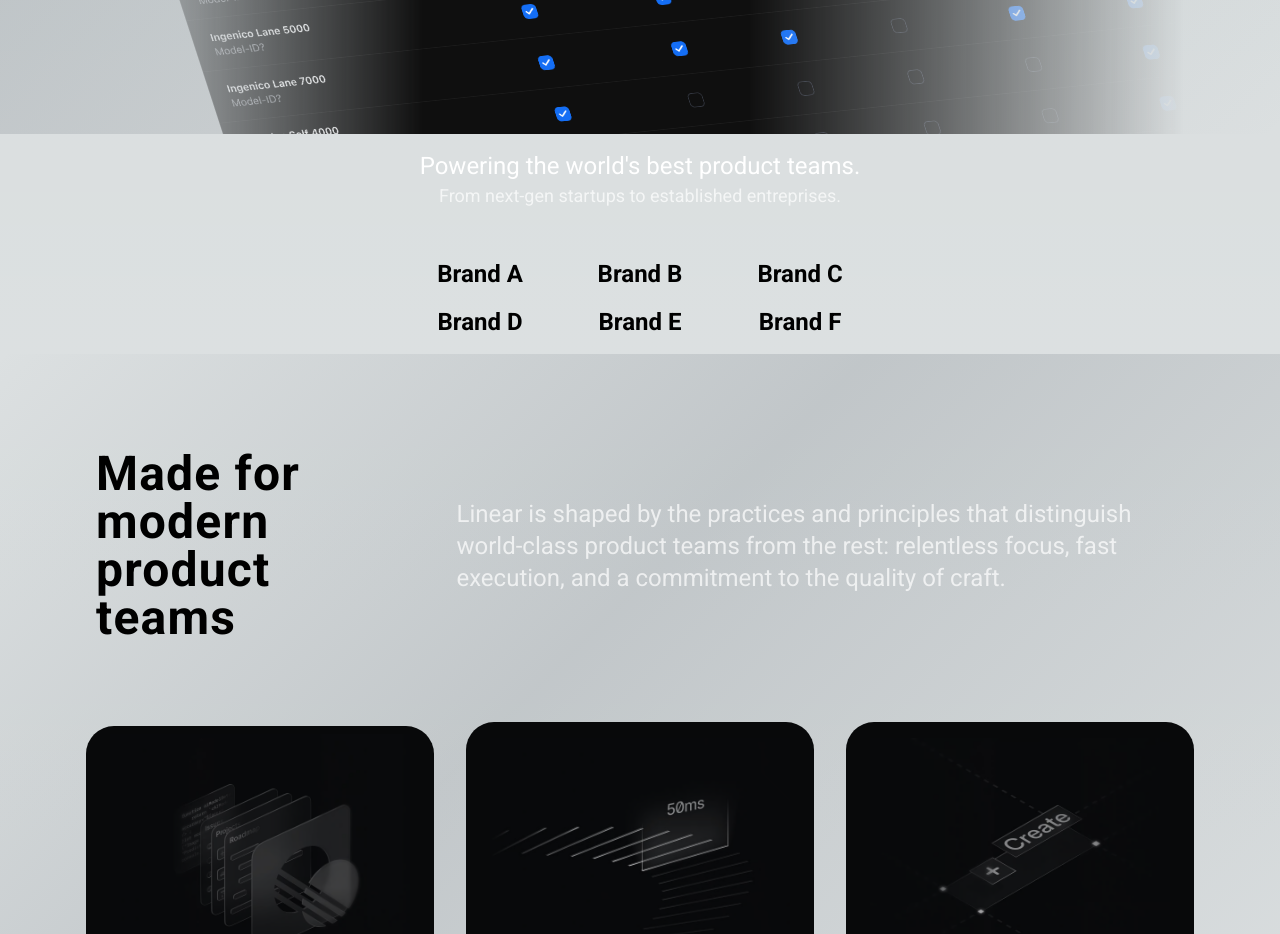
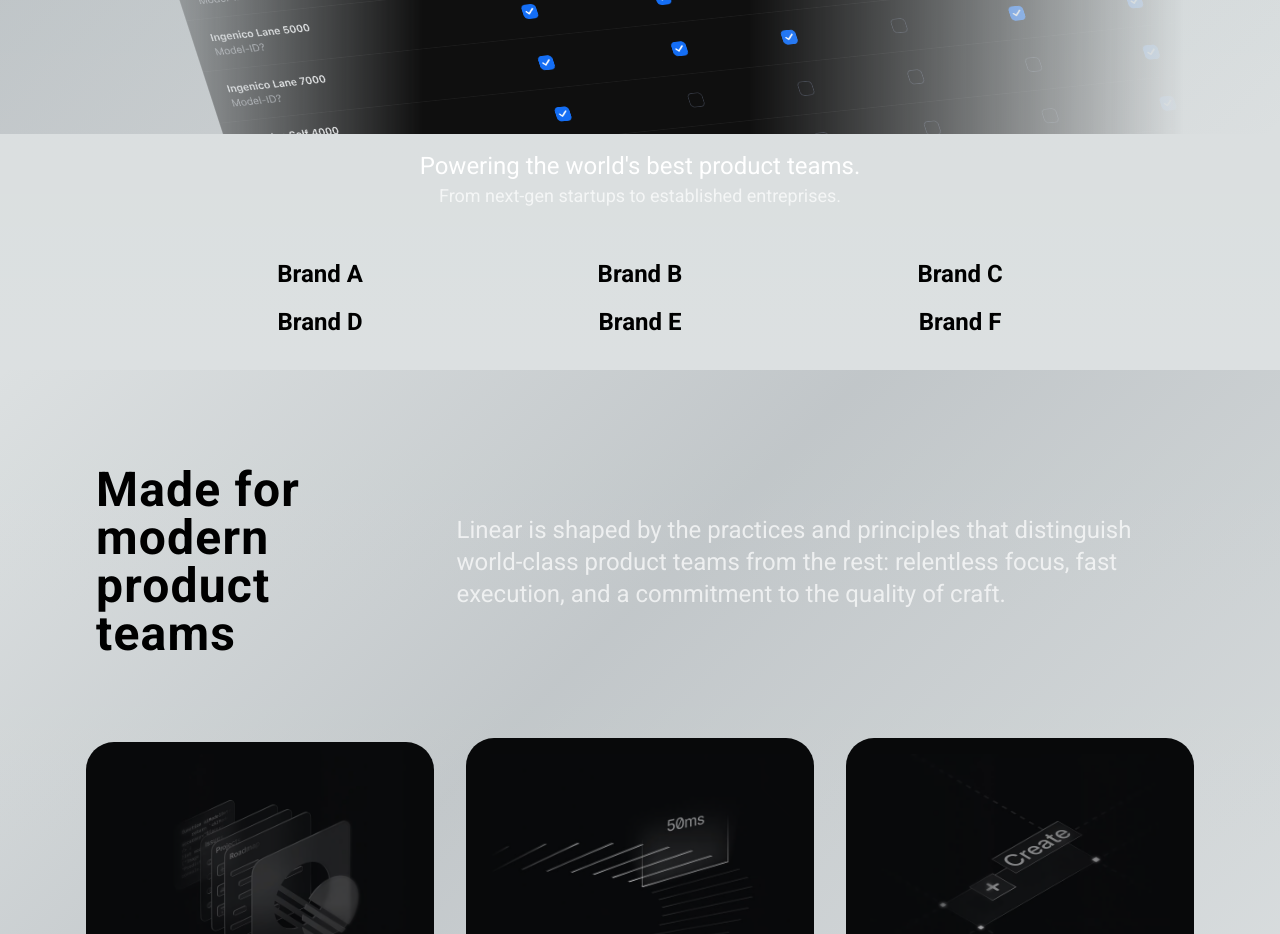
Before and after one commit to ZyadNotCodingWell/rework-of-linear-website, a Next.js app: page / in a window 1280 px wide. Shown: the part 960-1894 px from the top of the page. Built offline with nearby package versions, Linux system fonts and the light colour scheme.

Commit message:
why do i have to name all my commits, it's just a ctrl + s tbh modified:   src/app/components/CustomerSection.tsx

```diff
--- a/src/app/components/CustomerSection.tsx
+++ b/src/app/components/CustomerSection.tsx
@@ -9,13 +9,13 @@ export default function CustomerSection() {
 
 	return (
 	<div className="container self-center mx-auto w-full justify-center">
-	<div id="Customers-Section" className=" max-w-96 md:max-w-2xl flex flex-col lg:min-w-96 flex-none md:px-20 self-center mx-auto py-4">
+	<div id="Customers-Section" className=" max-w-96 md:max-w-6xl flex flex-col lg:min-w-96 flex-none md:px-20 self-center mx-auto py-4">
 
 		<div id="customers-text" className="text-md md:text-2xl text-white text-center mx-auto">Powering the world&apos;s best product teams.</div>
 		<div className="text-xs md:text-lg text-white/70 text-center mx-auto">From next-gen startups to established entreprises.</div>
 
 		{/*Tablet and desktop version of logo section*/}
-		<div className="relative mt-12 hidden md:flex md:flex-col w-full text-2xl font-semibold gap-4 px-4" onMouseEnter={() => setBlurredDiv(true)} onMouseLeave={() => setBlurredDiv(false)}>
+		<div className="relative mt-8 py-4 hidden md:flex md:flex-col w-full text-2xl font-semibold gap-4 px-4" onMouseEnter={() => setBlurredDiv(true)} onMouseLeave={() => setBlurredDiv(false)}>
 			<div className="flex flex-row items-center justify-between">
 				<div className="flex justify-center items-center min-w-40 text-center mx-auto">Brand A</div>
 				<div className="flex justify-center items-center min-w-40 text-center mx-auto">Brand B</div>
@@ -26,9 +26,9 @@ export default function CustomerSection() {
 				<div className="flex justify-center items-center min-w-40 text-center mx-auto">Brand E</div>
 				<div className="flex justify-center items-center min-w-40 text-center mx-auto">Brand F</div>
 			</div>
-			<div className={blurredDiv ? "absolute flex inset-0 w-full items-center backdrop-blur-xl z-40 transition duration-300" : "hidden"} >
+			<div className={blurredDiv ? "absolute flex inset-0 w-full items-center justify-center bg-black/55 backdrop-blur-xl z-40 transition duration-300" : "hidden"} >
 					<Link href="#">
-						<div className="text-xl font-normal min-w-2xl self-center mx-auto"> Meet our customers</div>
+						<div className="text-xl lg:text-3xl bg-neutral-900 px-4 py-2 rounded-xl lg:rounded-2xl border border-white/30 font-normal min-w-2xl self-center mx-auto"> Meet our customers</div>
 					</Link>
 			</div>
 		</div>
@@ -53,6 +53,7 @@ export default function CustomerSection() {
 				<div className="flex justify-center items-center min-w-40 text-center mx-auto">Brand E</div>
 				<div className="flex justify-center items-center min-w-40 text-center mx-auto">Brand F</div>
 			</motion.div>
+			{/* End of phone version of logo autoscroller */}
 		</div>
 
 
```
